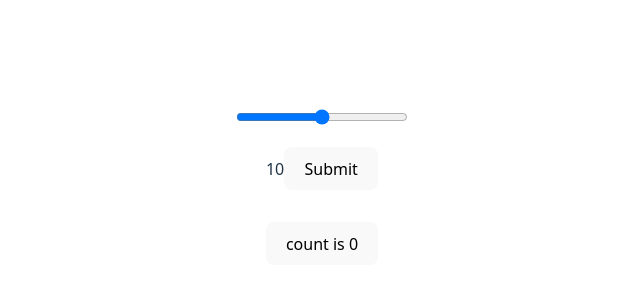
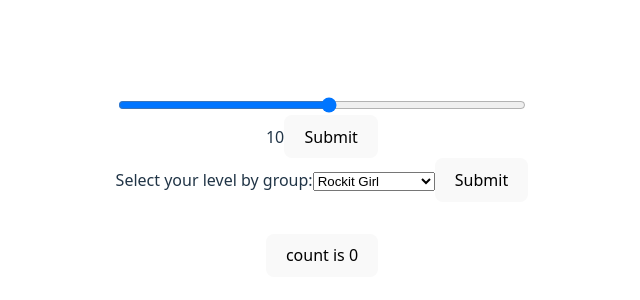
Before and after one commit to heroes75/project-memory-game, a React (Vite) app: page / in a window 1280 px wide. Shown: the part 198-498 px from the top of the page, without its empty margins (318-958 px from the left). Built offline with nearby package versions, Linux system fonts and the light colour scheme; no server answers.

Commit message:
almost finish the feature of app

```diff
--- a/src/App.jsx
+++ b/src/App.jsx
@@ -7,6 +7,7 @@ function App() {
   const [count, setCount] = useState(0);
   let [data, setData] = useState({});
   const [allData, setAllData] = useState(0);
+  const [mode, setMode] = useState("Level");
   useEffect(() => {
     // fetch("https://unpkg.com/kpopnet.json", { method: "GET" })
     //   .then((res) => {
@@ -35,27 +36,81 @@ function App() {
           return res;
         });
       console.log(
-        resultOfFetch.idols.filter((el) => +el.birth_date.slice(0, 4) === 1997)
+        resultOfFetch.idols.filter((el) => +el.birth_date.slice(0, 4) === 1995)
       );
       console.log("wwwewew");
 
       setAllData(resultOfFetch);
-      setData(
+      console.log(
         resultOfFetch.groups
-          .filter((el) => el.name === "(G)I-DLE")
+          .filter((el) =>
+            el.debut_date === null ? false : +el.debut_date.slice(0, 4) === 2020
+          )
+          .map((el1) => el1.name)
+      );
+      console.log(
+        resultOfFetch.groups
+          .filter((el) => +el.members.length === 4)
+          .map((el) => el.name)
+      );
+      console.log(resultOfFetch.groups.filter((el) => el.agency_name === "SM"));
+      console.log(resultOfFetch.idols.filter((el) => el.groups.length === 0));
+      // setData(
+      //   resultOfFetch.groups
+      //     .filter((el) => el.name === "(G)I-DLE")
+      //     .map((el) => el.members)
+      //     .flat()
+      //     .map((el) => el.idol_id)
+      // );
+    }
+  }, []);
+  function handleSelectLevel(input) {
+    const copyOfIdols = [...allData.idols].map((el) => el.id);
+    const newArrayOfRandomIdol = [];
+    for (let i = 0; i < +input; i++) {
+      const randomIndex = Math.floor(Math.random() * copyOfIdols.length);
+      newArrayOfRandomIdol.push(...copyOfIdols.splice(randomIndex, 1));
+    }
+    setData(newArrayOfRandomIdol);
+    setMode("Game");
+    console.log(data);
+  }
+  function handleSelectGroup(input) {
+    console.log(input);
+
+    setData(
+      allData.groups
+          .filter((el) => el.name === input)
           .map((el) => el.members)
           .flat()
           .map((el) => el.idol_id)
-      );
-    }
-  }, []);
+
+    );
+    console.log(
+      data);
+    setMode("Game");
+  }
+
+  function handleChangeModeInGame() {
+    setMode("Level")
+  }
+
   // fetch("https://api.hallyuapi.com/v1/kpop/groups").then(res => res.json()).then(res => console.log(res))
-  console.log(allData);
+  // console.log(allData);
   return (
     <>
-      {/*       {allData && <Game data={data} allData={allData} />}
-       */}{" "}
-      <ChooseLevel />
+
+    { mode === "Level"
+    ?
+      <ChooseLevel
+        handleSelectLevel={handleSelectLevel}
+        handleSelectGroup={handleSelectGroup}
+      />
+      :
+      <Game data={data} allData={allData} handleChangeModeInGame={handleChangeModeInGame} />
+    }
+
+
       <div className="card">
         <button onClick={() => setCount((count) => count + 1)}>
           count is {count}
--- a/src/components/card.jsx
+++ b/src/components/card.jsx
@@ -1,11 +1,11 @@
-export default function Card({ name, image, handleClick}) {
+export default function Card({ name, image, handleClick, showName}) {
   return (
     <button onClick={handleClick} className="card-button">
       <div className="scene">
         <div className="card">
           <div className="card__face card__face--front">
               <img src={image} alt={"image of " + name}/>
-              <div className="name-card">{name}</div>
+              {showName && <div className="name-card">{name}</div>}
           </div>
           <div className="card__face card__face--back">back</div>
         </div>
--- a/src/components/choose-level.jsx
+++ b/src/components/choose-level.jsx
@@ -1,37 +1,77 @@
 import { useState } from "react";
 
-export default function ChooseLevel({ data }) {
+export default function ChooseLevel({ handleSelectLevel, handleSelectGroup }) {
   const [selectedValue, setSelectedValue] = useState("10");
+  const [selectedGroup, setSelectedGroup] = useState("Rockit Girl");
+
   return (
     <div>
       <label className="label" htmlFor="level">
         <input
           onChange={(e) => setSelectedValue(e.target.value)}
           min={4}
-          max={16}
+          max={33}
           id="level"
           type="range"
           step="1"
-          list="level"
         />
-        <datalist id="level">
-          <option value="4"></option>
-          <option value="5"></option>
-          <option value="6"></option>
-          <option value="7"></option>
-          <option value="8"></option>
-          <option value="9"></option>
-          <option value="10"></option>
-          <option value="11"></option>
-          <option value="12"></option>
-          <option value="13"></option>
-          <option value="14"></option>
-          <option value="15"></option>
-          <option value="16"></option>
-        </datalist>
       </label>
       <output>{selectedValue}</output>
-      <button type="submit">Submit</button>
+      <button onClick={() => handleSelectLevel(selectedValue)} type="submit">Submit</button>
+      <div className="select-by-groups">
+        Select your level by group:
+        <select onChange={(e) => { e.preventDefault(); setSelectedGroup(e.target.value)}} name="select-group" id="groups">
+          <option value="Rockit Girl" className="choice">Rockit Girl</option>
+          <option value="VIVIZ" className="choice">VIVIZ</option>
+          <option value="IVE" className="choice">IVE</option>
+          <option value="aespa" className="choice">aespa</option>
+          <option value="Blackpink" className="choice">Blackpink</option>
+          <option value="Red Velvet" className="choice">Red Velvet</option>
+          <option value="Kiss of Life" className="choice">Kiss of Life</option>
+          <option value="Mamamoo" className="choice">Mamamoo</option>
+          <option value="Sistar" className="choice">Sistar</option>
+          <option value="Fifty Fifty" className="choice">Fifty Fifty</option>
+          <option value="Young Posse" className="choice">Young Posse</option>
+          <option value="ITZY" className="choice">ITZY</option>
+          <option value="Loossemble" className="choice">Loossemble</option>
+          <option value="ARTMS" className="choice">ARTMS</option>
+          <option value="STAYC" className="choice">STAYC</option>
+          <option value="Weeekly" className="choice">Weeekly</option>
+          <option value="woo!ah!" className="choice">woo!ah!</option>
+          <option value="cignature" className="choice">cignature</option>
+          <option value="XG" className="choice">XG</option>
+          <option value="NMIXX" className="choice">NMIXX</option>
+          <option value="GOT the beat" className="choice">GOT the beat</option>
+          <option value="Billlie" className="choice">Billlie</option>
+          <option value="Purple Kiss" className="choice">Purple Kiss</option>
+          <option value="TRI.BE" className="choice">TRI.BE</option>
+          <option value="Dreamcatcher" className="choice">Dreamcatcher</option>
+          <option value="Lightsum" className="choice">Lightsum</option>
+          <option value="Oh My Girl" className="choice">Oh My Girl</option>
+          <option value="T-ara" className="choice">T-ara</option>
+          <option value="ICHILLIN" className="choice">ICHILLIN</option>
+          <option value="Kep1er" className="choice">Kep1er</option>
+          <option value="fromis_9" className="choice">fromis_9</option>
+          <option value="Momoland" className="choice">Momoland</option>
+          <option value="TWICE" className="choice">TWICE</option>
+          <option value="After School" className="choice">After School</option>
+          <option value="Girls' Generation" className="choice">Girls' Generation</option>
+          <option value="IZ*ONE" className="choice">IZ*ONE</option>
+          <option value="I.O.I" className="choice">I.O.I</option>
+          <option value="LOONA" className="choice">LOONA</option>
+          <option value="WJSN" className="choice">WJSN</option>
+          <option value="tripleS" className="choice">tripleS</option>
+          <option value="Le Sserafim" className="choice">Le Sserafim</option>
+          <option value="EVERGLOW" className="choice">EVERGLOW</option>
+          <option value="(G)I-DLE" className="choice">(G)I-DLE</option>
+          <option value="GFRIEND" className="choice">GFRIEND</option>
+          <option value="Wonder Girls" className="choice">Wonder Girls</option>
+          <option value="I'll-it" className="choice">I'll-it</option>
+          <option value="NewJeans">NewJeans</option>
+          <option value="f(x)" className="choice">f(x)</option>
+        </select>
+        <button onClick={(e) => {e.preventDefault(); handleSelectGroup(selectedGroup)}} type="button">Submit</button>
+      </div>
     </div>
   );
 }
--- a/src/components/game.jsx
+++ b/src/components/game.jsx
@@ -1,12 +1,14 @@
 import { useRef, useState } from "react";
 import Card from "./card";
 
-export default function Game({ data, allData }) {
+export default function Game({ data, allData, handleChangeModeInGame }) {
   const [newData, setNewData] = useState(data);
   const [selectedId, setSelectedId] = useState(new Set());
   const dialog = useRef(null);
   const buttonRestart = useRef(null);
   const buttonReplay = useRef(null);
+  const numbersOfCard = data.length
+  const [showName, setShowName] = useState(false) ;
   let score = selectedId.size;
   function randomizeCard() {
     const newArray = [];
@@ -45,7 +47,7 @@ export default function Game({ data, allData }) {
   return (
     <>
     <dialog ref={dialog} className="dialog">
-      <button className="restart-button">restart</button>
+      <button ref={buttonRestart} onClick={() => handleChangeModeInGame()} className="restart-button">restart</button>
       <button onClick={() => replayFunction()} ref={buttonReplay} type="reset" className="replay-button">replay</button>
     </dialog>
       <nav>
@@ -56,7 +58,8 @@ export default function Game({ data, allData }) {
             </h2>
           </li>
           <li>
-            <p className="score">{score}</p>
+            <p className="score">{score}/{numbersOfCard}</p>
+            <label htmlFor="show-name">Show Name<input type="checkbox" name="show-name" id="show-name" checked={showName} onChange={(e) => setShowName(!showName)} /></label>
           </li>
         </ol>
       </nav>
@@ -68,6 +71,7 @@ export default function Game({ data, allData }) {
               handleClick={() => handleClick(el.id)}
               name={el.name}
               image={el.thumb_url}
+              showName={showName}
             />
           ))}
       </div>
```
